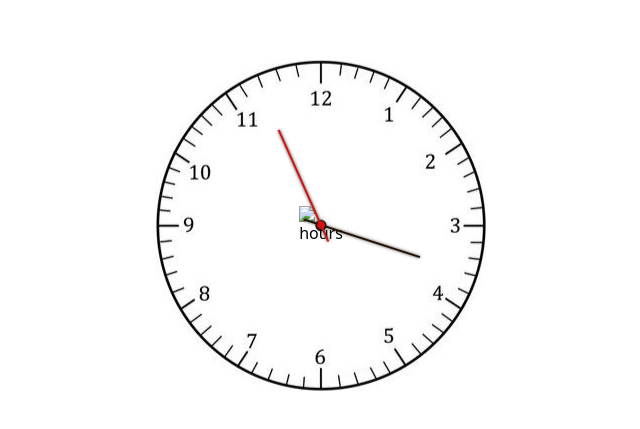
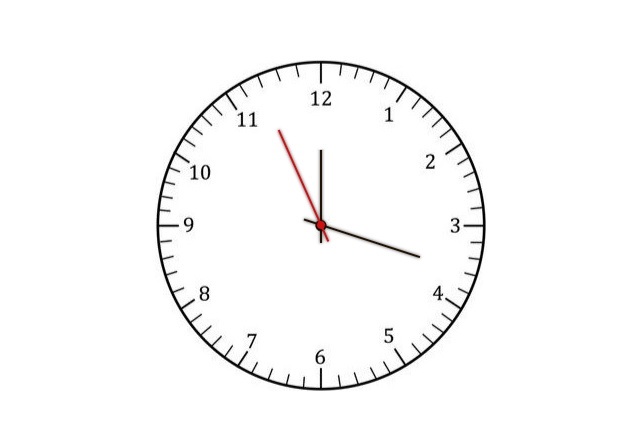
Before and after one commit to sandro-samy/analog-clock, a plain HTML site: page index.html in a window 1280 px wide. Shown: the part 115-544 px from the top of the page, 319-959 px from the left. Drawn offline with Linux system fonts and the light colour scheme; the site is published under a folder, as on GitHub Pages, so addresses that start at the root find nothing.

Commit message:
images try2

```diff
--- a/index.html
+++ b/index.html
@@ -10,24 +10,14 @@
   <body>
     <main class="clock-container">
       <img
-        src="assets/background.jpg"
+        src="background.jpg"
         alt="background"
         id="background"
         class="background"
       />
-      <img src="/assets/hours.png" alt="hours" id="hours" class="hours" />
-      <img
-        src="assets/minutes.png"
-        alt="minutes"
-        id="minutes"
-        class="minutes"
-      />
-      <img
-        src="assets/seconds.png"
-        alt="seconds"
-        id="seconds"
-        class="seconds"
-      />
+      <img src="hours.png" alt="hours" id="hours" class="hours" />
+      <img src="minutes.png" alt="minutes" id="minutes" class="minutes" />
+      <img src="seconds.png" alt="seconds" id="seconds" class="seconds" />
     </main>
   </body>
   <script src="script.js"></script>
```
Also changed, not shown: background.jpg (renamed from assets/background.jpg), hours.png (renamed from assets/hours.png), minutes.png (renamed from assets/minutes.png), seconds.png (renamed from assets/seconds.png).
